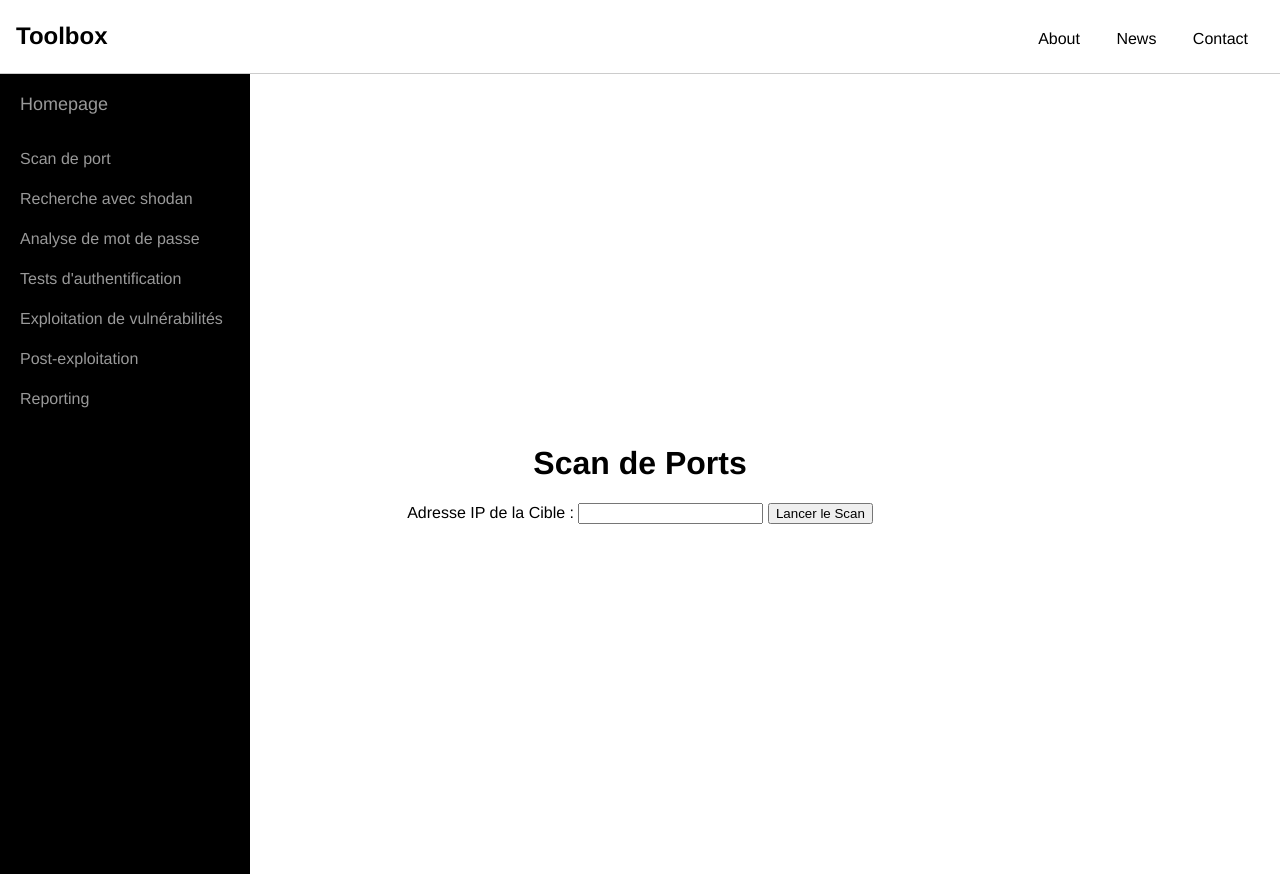
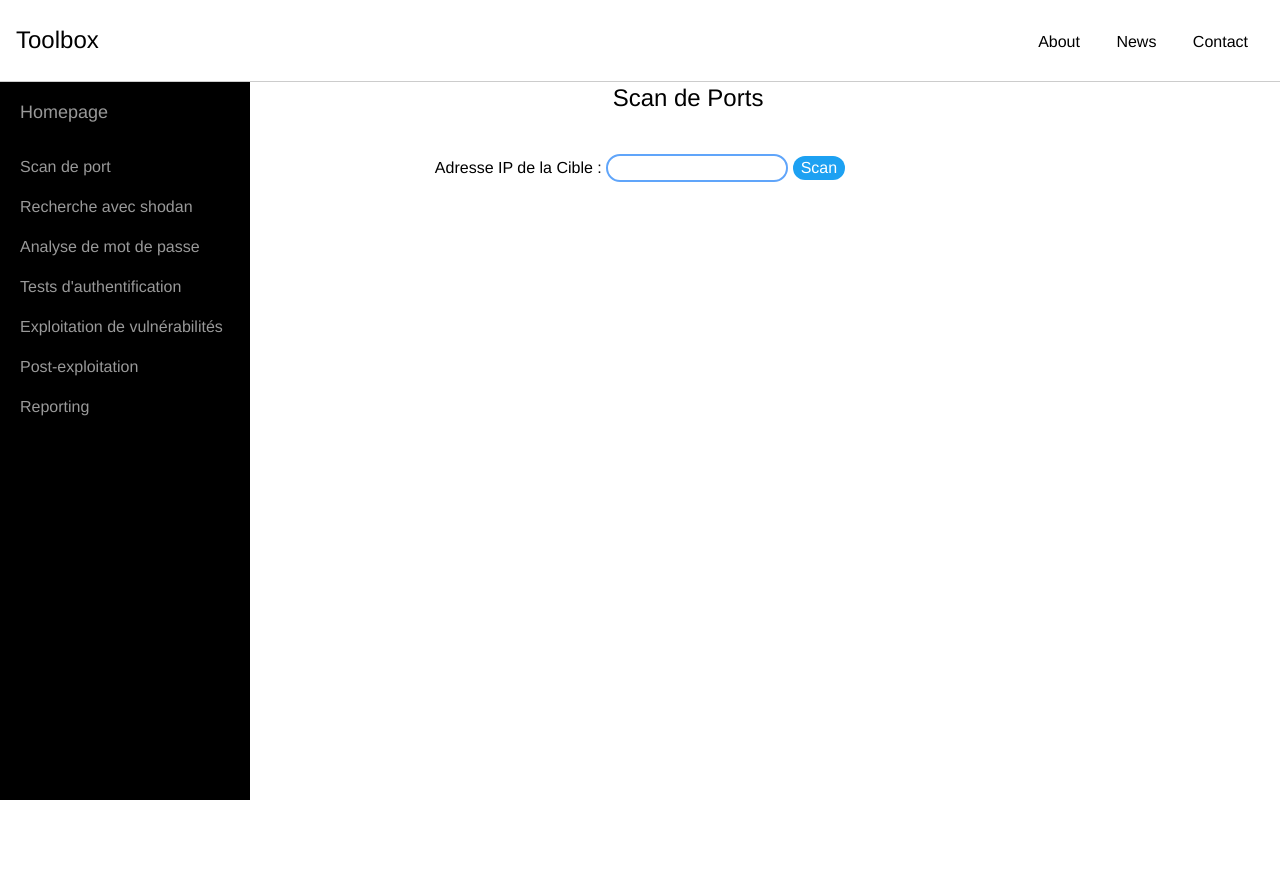
Before and after one commit to Samuel78-ux/Projet-Pro-M1-ToolBox, a Flask app: page /scan_ports in a window 1280 px wide. After the commit the page ends 800 px from the top, so only its background shows below. Run offline with Flask 3, Linux system fonts and the light colour scheme; some libraries are stand-ins or nearby versions.

Commit message:
Fix bug fonctionalité "scan_ports"

```diff
--- a/templates/base.html
+++ b/templates/base.html
@@ -6,6 +6,8 @@
     <!-- Ajoutez ici vos balises meta, liens CSS, etc. -->
     <link rel="stylesheet" href="/static/header.css">
     <link rel="stylesheet" href="/static/sidebar.css">
+    <script src="https://cdn.tailwindcss.com"></script>
+
 </head>
 <body>
     <!-- Inclure le fichier header.html -->
--- a/templates/home.html
+++ b/templates/home.html
@@ -1,6 +1,7 @@
 {% extends 'base.html' %}
 
 {% block content %}
-    <h1>Page d'Accueil</h1>
-    <!-- Contenu spécifique de la page d'accueil -->
+    <div class="flex justify-center">
+        <div>Page d'acceuil</div>
+    </div>
 {% endblock %}
--- a/templates/scan_ports.html
+++ b/templates/scan_ports.html
@@ -1,20 +1,22 @@
 {% extends 'base.html' %}
 
 {% block content %}
-    <link rel="stylesheet" href="/static/scanPort.css">
 
-    <div class="formPort">
-        <h1 class="scanPort">Scan de Ports</h1>
-        <form method="POST" action="/scan_ports">
-            <label for="target_host">Adresse IP de la Cible :</label>
-            <input type="text" id="target_host" name="target_host" required>
-
-            <input type="submit" value="Lancer le Scan">
-        </form>
+    <div class="flex justify-center">
+        <div class="scanPort text-2xl pl-24">Scan de Ports</div>
+     </div>
+            <div class="flex justify-center pt-10">
+                <form method="POST" action="/scan_ports">
+                    <label for="target_host">Adresse IP de la Cible :</label>
+                    <input class="rounded-full border-2 border-blue-400" type="text" id="target_host" name="target_host" required>
+                    <button class="bg-[#1da1f2] pr-2 pl-2 rounded-full text-white">Scan</button>
+                </form>
+            </div>
 
         <!-- Espace pour afficher les résultats du scan -->
-        <div id="scan-results"></div>
-    </div>
+        <div class="flex justify-center">
+            <div id="scan-results"></div>
+        </div>
 
     <!-- Ajoutez ici le code JavaScript pour récupérer et afficher les résultats -->
     <script src="https://code.jquery.com/jquery-3.6.0.min.js"></script>
```
Also changed, not shown: templates/scan_result.html (+1 -7 lines).
